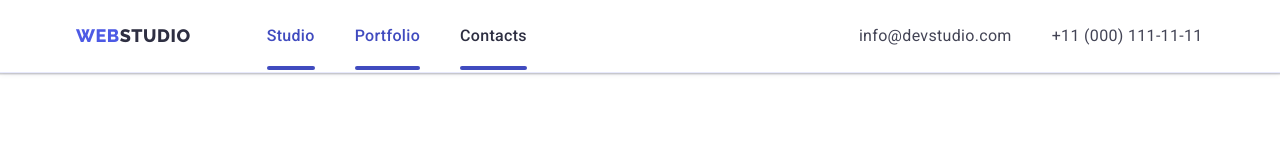
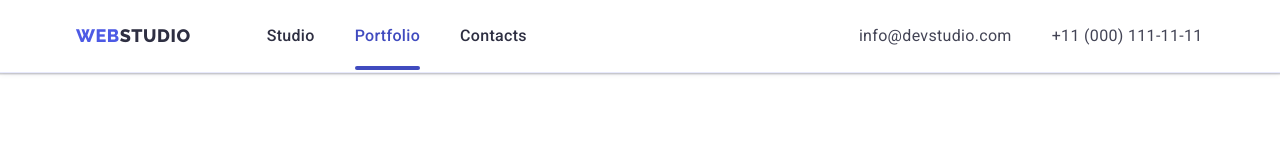
Before and after one commit to MikkyBrownMS/goit-markup-hw-05, a plain HTML site: page portfolio.html in a window 1280 px wide. Shown: the top 160 px of the page. Drawn offline with nearby package versions, Linux system fonts and the light colour scheme.

Commit message:
finish-after-hw

```diff
--- a/css/styles.css
+++ b/css/styles.css
@@ -142,7 +142,6 @@ h1, h2, h3, h4, h5, h6, p, ul {
     display: block;
     width: 100%;
     height: 4px;
-    background-color: #404bbf;
 
     border-radius: 2px;
 }
--- a/portfolio.html
+++ b/portfolio.html
@@ -23,9 +23,7 @@
             >Web<span class="logo-header">Studio</span></a
           >
           <ul class="list menu-list">
-            <li class="menu-link"
-              ><a class="nav-link link active" href="./index.html">Studio</a></li
-            >
+            <li class="menu-link"><a class="nav-link link" href="./index.html">Studio</a></li>
             <li class="menu-link"
               ><a class="nav-link link active" href="./portfolio.html">Portfolio</a></li
             >
```
